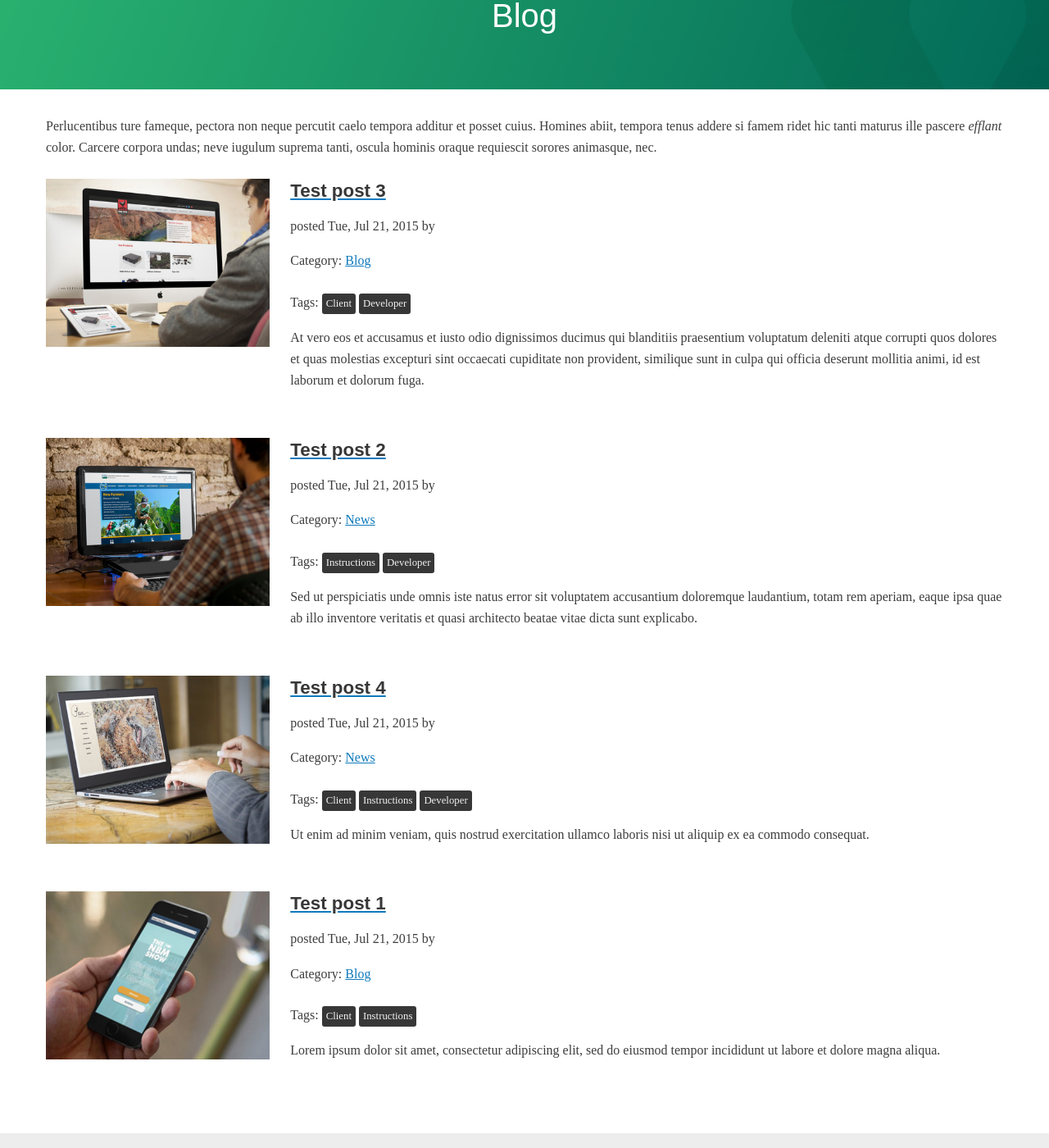
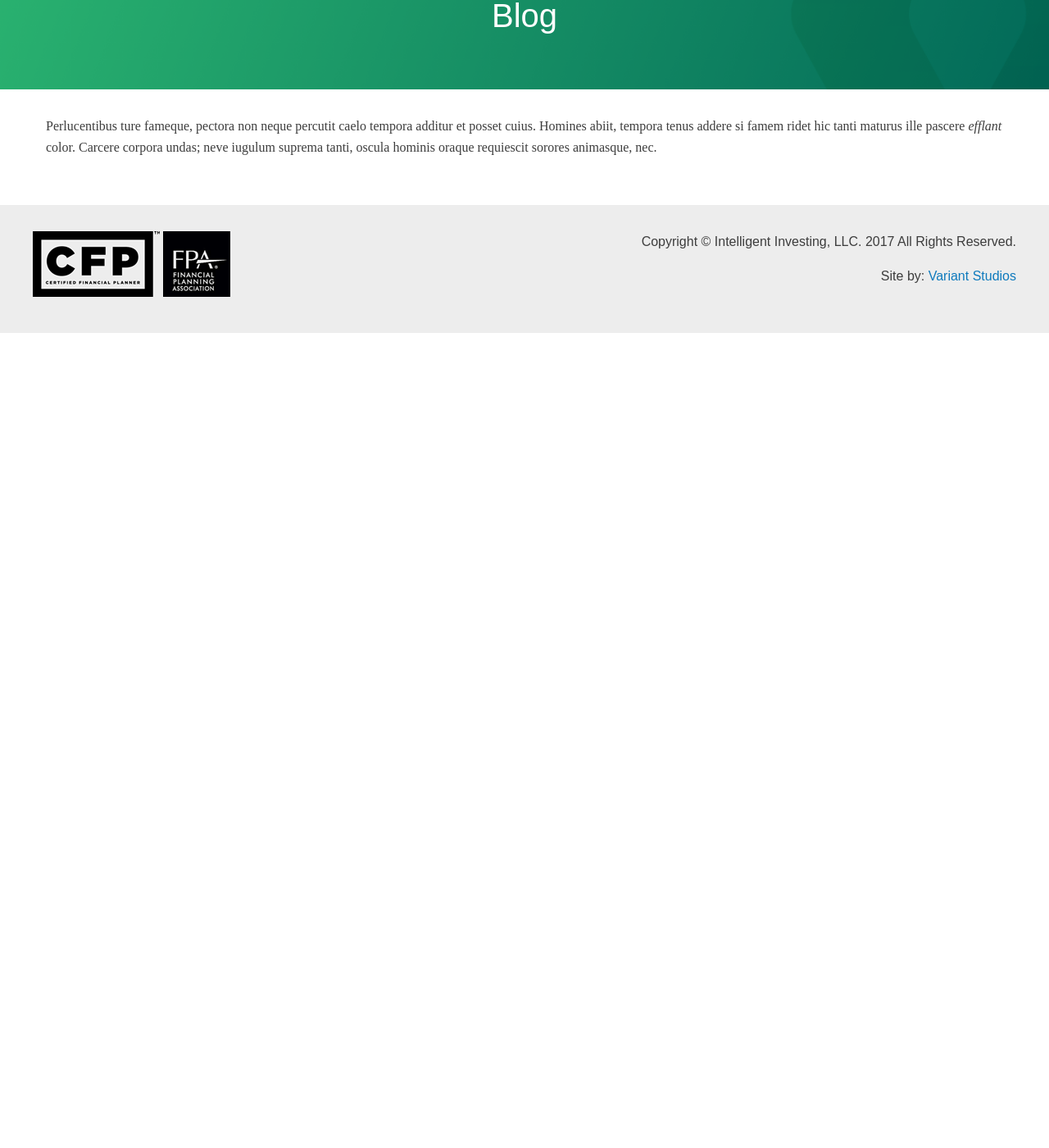
Before and after one commit to variantstudios/intelligentinvestingllc.com, a Jekyll site: the page built from pages/blog/index.md, in a window 1280 px wide and 1400 px high, scrolled down 270 px. Shown: the whole window at 82% size. Built offline with Jekyll 4.4.1, drawn with Linux system fonts in a browser that asks for light colours; nearby versions of some CDN libraries; after the commit the page ends 900 px from its top, so only the background shows below that.

Commit message:
Renamed 301 to a txt and removed the posts and atom.xml.

```diff
--- a/_config.yml
+++ b/_config.yml
@@ -3,7 +3,7 @@
 email: "team@variantstudios.com"
 description: "Tax efficient investing and financial life planning."
 baseurl: "" # the subpath of your site, e.g. /blog/
-url: "" # the base hostname & protocol for your site
+url: "http://lemon-lemur.cloudvent.net" # the base hostname & protocol for your site
 #timezone: America/Denver - Don't set for CloudCannon...for reasons.
 version: "3.2.1" # the version of jekyll
 author.name: "Variant Studios"
--- a/_posts/2015-07-20-test-post-1.md
+++ /dev/null
@@ -1,18 +0,0 @@
----
-layout: post
-title: Test post 1
-date: 2015-07-21T00:00:00.000Z
-image_path: /assets/images/blog/blog1.jpg
-description: 'Lorem ipsum dolor sit amet, consectetur adipiscing elit, sed do eiusmod tempor incididunt ut labore et dolore magna aliqua.'
-person: daniel-jauch
-category: blog
-tags:
-  - client
-  - instructions
----
-
-Lorem ipsum dolor sit amet, consectetur adipiscing elit, sed do eiusmod tempor incididunt ut labore et dolore magna aliqua. Ut enim ad minim veniam, quis nostrud exercitation ullamco laboris nisi ut aliquip ex ea commodo consequat. Duis aute irure dolor in reprehenderit in voluptate velit esse cillum dolore eu fugiat nulla pariatur. Excepteur sint occaecat cupidatat non proident, sunt in culpa qui officia deserunt mollit anim id est laborum.
-
-Sed ut perspiciatis unde omnis iste natus error sit voluptatem accusantium doloremque laudantium, totam rem aperiam, eaque ipsa quae ab illo inventore veritatis et quasi architecto beatae vitae dicta sunt explicabo. Nemo enim ipsam voluptatem quia voluptas sit aspernatur aut odit aut fugit, sed quia consequuntur magni dolores eos qui ratione voluptatem sequi nesciunt. Neque porro quisquam est, qui dolorem ipsum quia dolor sit amet, consectetur, adipisci velit, sed quia non numquam eius modi tempora incidunt ut labore et dolore magnam aliquam quaerat voluptatem. Ut enim ad minima veniam, quis nostrum exercitationem ullam corporis suscipit laboriosam, nisi ut aliquid ex ea commodi consequatur? Quis autem vel eum iure reprehenderit qui in ea voluptate velit esse quam nihil molestiae consequatur, vel illum qui dolorem eum fugiat quo voluptas nulla pariatur.
-
-At vero eos et accusamus et iusto odio dignissimos ducimus qui blanditiis praesentium voluptatum deleniti atque corrupti quos dolores et quas molestias excepturi sint occaecati cupiditate non provident, similique sunt in culpa qui officia deserunt mollitia animi, id est laborum et dolorum fuga. Et harum quidem rerum facilis est et expedita distinctio. Nam libero tempore, cum soluta nobis est eligendi optio cumque nihil impedit quo minus id quod maxime placeat facere possimus, omnis voluptas assumenda est, omnis dolor repellendus. Temporibus autem quibusdam et aut officiis debitis aut rerum necessitatibus saepe eveniet ut et voluptates repudiandae sint et molestiae non recusandae. Itaque earum rerum hic tenetur a sapiente delectus, ut aut reiciendis voluptatibus maiores alias consequatur aut perferendis doloribus asperiores repellat.
--- a/_posts/2015-07-20-test-post-4.md
+++ /dev/null
@@ -1,19 +0,0 @@
----
-layout: post
-title: Test post 4
-date: 2015-07-21T00:00:00.000Z
-image_path: /assets/images/blog/blog4.jpg
-description: 'Ut enim ad minim veniam, quis nostrud exercitation ullamco laboris nisi ut aliquip ex ea commodo consequat.'
-person: the-dude
-category: news
-tags:
-  - client
-  - instructions
-  - developer
----
-
-Lorem ipsum dolor sit amet, consectetur adipiscing elit, sed do eiusmod tempor incididunt ut labore et dolore magna aliqua. Ut enim ad minim veniam, quis nostrud exercitation ullamco laboris nisi ut aliquip ex ea commodo consequat. Duis aute irure dolor in reprehenderit in voluptate velit esse cillum dolore eu fugiat nulla pariatur. Excepteur sint occaecat cupidatat non proident, sunt in culpa qui officia deserunt mollit anim id est laborum.
-
-Sed ut perspiciatis unde omnis iste natus error sit voluptatem accusantium doloremque laudantium, totam rem aperiam, eaque ipsa quae ab illo inventore veritatis et quasi architecto beatae vitae dicta sunt explicabo. Nemo enim ipsam voluptatem quia voluptas sit aspernatur aut odit aut fugit, sed quia consequuntur magni dolores eos qui ratione voluptatem sequi nesciunt. Neque porro quisquam est, qui dolorem ipsum quia dolor sit amet, consectetur, adipisci velit, sed quia non numquam eius modi tempora incidunt ut labore et dolore magnam aliquam quaerat voluptatem. Ut enim ad minima veniam, quis nostrum exercitationem ullam corporis suscipit laboriosam, nisi ut aliquid ex ea commodi consequatur? Quis autem vel eum iure reprehenderit qui in ea voluptate velit esse quam nihil molestiae consequatur, vel illum qui dolorem eum fugiat quo voluptas nulla pariatur.
-
-At vero eos et accusamus et iusto odio dignissimos ducimus qui blanditiis praesentium voluptatum deleniti atque corrupti quos dolores et quas molestias excepturi sint occaecati cupiditate non provident, similique sunt in culpa qui officia deserunt mollitia animi, id est laborum et dolorum fuga. Et harum quidem rerum facilis est et expedita distinctio. Nam libero tempore, cum soluta nobis est eligendi optio cumque nihil impedit quo minus id quod maxime placeat facere possimus, omnis voluptas assumenda est, omnis dolor repellendus. Temporibus autem quibusdam et aut officiis debitis aut rerum necessitatibus saepe eveniet ut et voluptates repudiandae sint et molestiae non recusandae. Itaque earum rerum hic tenetur a sapiente delectus, ut aut reiciendis voluptatibus maiores alias consequatur aut perferendis doloribus asperiores repellat.
--- a/_posts/2016-07-21-test-post-2.md
+++ /dev/null
@@ -1,18 +0,0 @@
----
-layout: post
-title: Test post 2
-date: 2015-07-21T00:00:00.000Z
-image_path: /assets/images/blog/blog2.jpg
-description: "Sed ut perspiciatis unde omnis iste natus error sit voluptatem accusantium doloremque laudantium, totam rem aperiam, eaque ipsa quae ab illo inventore veritatis et quasi architecto beatae vitae dicta sunt explicabo."
-person: brent-robbins
-category: news
-tags:
-  - instructions
-  - developer
----
-
-Lorem ipsum dolor sit amet, consectetur adipiscing elit, sed do eiusmod tempor incididunt ut labore et dolore magna aliqua. Ut enim ad minim veniam, quis nostrud exercitation ullamco laboris nisi ut aliquip ex ea commodo consequat. Duis aute irure dolor in reprehenderit in voluptate velit esse cillum dolore eu fugiat nulla pariatur. Excepteur sint occaecat cupidatat non proident, sunt in culpa qui officia deserunt mollit anim id est laborum.
-
-Sed ut perspiciatis unde omnis iste natus error sit voluptatem accusantium doloremque laudantium, totam rem aperiam, eaque ipsa quae ab illo inventore veritatis et quasi architecto beatae vitae dicta sunt explicabo. Nemo enim ipsam voluptatem quia voluptas sit aspernatur aut odit aut fugit, sed quia consequuntur magni dolores eos qui ratione voluptatem sequi nesciunt. Neque porro quisquam est, qui dolorem ipsum quia dolor sit amet, consectetur, adipisci velit, sed quia non numquam eius modi tempora incidunt ut labore et dolore magnam aliquam quaerat voluptatem. Ut enim ad minima veniam, quis nostrum exercitationem ullam corporis suscipit laboriosam, nisi ut aliquid ex ea commodi consequatur? Quis autem vel eum iure reprehenderit qui in ea voluptate velit esse quam nihil molestiae consequatur, vel illum qui dolorem eum fugiat quo voluptas nulla pariatur.
-
-At vero eos et accusamus et iusto odio dignissimos ducimus qui blanditiis praesentium voluptatum deleniti atque corrupti quos dolores et quas molestias excepturi sint occaecati cupiditate non provident, similique sunt in culpa qui officia deserunt mollitia animi, id est laborum et dolorum fuga. Et harum quidem rerum facilis est et expedita distinctio. Nam libero tempore, cum soluta nobis est eligendi optio cumque nihil impedit quo minus id quod maxime placeat facere possimus, omnis voluptas assumenda est, omnis dolor repellendus. Temporibus autem quibusdam et aut officiis debitis aut rerum necessitatibus saepe eveniet ut et voluptates repudiandae sint et molestiae non recusandae. Itaque earum rerum hic tenetur a sapiente delectus, ut aut reiciendis voluptatibus maiores alias consequatur aut perferendis doloribus asperiores repellat.
--- a/_posts/2016-07-21-test-post-3.md
+++ /dev/null
@@ -1,18 +0,0 @@
----
-layout: post
-title: Test post 3
-date: 2015-07-21T00:00:00.000Z
-image_path: /assets/images/blog/blog3.jpg
-description: "At vero eos et accusamus et iusto odio dignissimos ducimus qui blanditiis praesentium voluptatum deleniti atque corrupti quos dolores et quas molestias excepturi sint occaecati cupiditate non provident, similique sunt in culpa qui officia deserunt mollitia animi, id est laborum et dolorum fuga."
-person: michael-mcqueen
-category: blog
-tags:
-  - client
-  - developer
----
-
-Lorem ipsum dolor sit amet, consectetur adipiscing elit, sed do eiusmod tempor incididunt ut labore et dolore magna aliqua. Ut enim ad minim veniam, quis nostrud exercitation ullamco laboris nisi ut aliquip ex ea commodo consequat. Duis aute irure dolor in reprehenderit in voluptate velit esse cillum dolore eu fugiat nulla pariatur. Excepteur sint occaecat cupidatat non proident, sunt in culpa qui officia deserunt mollit anim id est laborum.
-
-Sed ut perspiciatis unde omnis iste natus error sit voluptatem accusantium doloremque laudantium, totam rem aperiam, eaque ipsa quae ab illo inventore veritatis et quasi architecto beatae vitae dicta sunt explicabo. Nemo enim ipsam voluptatem quia voluptas sit aspernatur aut odit aut fugit, sed quia consequuntur magni dolores eos qui ratione voluptatem sequi nesciunt. Neque porro quisquam est, qui dolorem ipsum quia dolor sit amet, consectetur, adipisci velit, sed quia non numquam eius modi tempora incidunt ut labore et dolore magnam aliquam quaerat voluptatem. Ut enim ad minima veniam, quis nostrum exercitationem ullam corporis suscipit laboriosam, nisi ut aliquid ex ea commodi consequatur? Quis autem vel eum iure reprehenderit qui in ea voluptate velit esse quam nihil molestiae consequatur, vel illum qui dolorem eum fugiat quo voluptas nulla pariatur.
-
-At vero eos et accusamus et iusto odio dignissimos ducimus qui blanditiis praesentium voluptatum deleniti atque corrupti quos dolores et quas molestias excepturi sint occaecati cupiditate non provident, similique sunt in culpa qui officia deserunt mollitia animi, id est laborum et dolorum fuga. Et harum quidem rerum facilis est et expedita distinctio. Nam libero tempore, cum soluta nobis est eligendi optio cumque nihil impedit quo minus id quod maxime placeat facere possimus, omnis voluptas assumenda est, omnis dolor repellendus. Temporibus autem quibusdam et aut officiis debitis aut rerum necessitatibus saepe eveniet ut et voluptates repudiandae sint et molestiae non recusandae. Itaque earum rerum hic tenetur a sapiente delectus, ut aut reiciendis voluptatibus maiores alias consequatur aut perferendis doloribus asperiores repellat.
```
Also changed, not shown: atom.xml (deleted, +0 -26 lines), 301.txt (renamed from 301.md).
